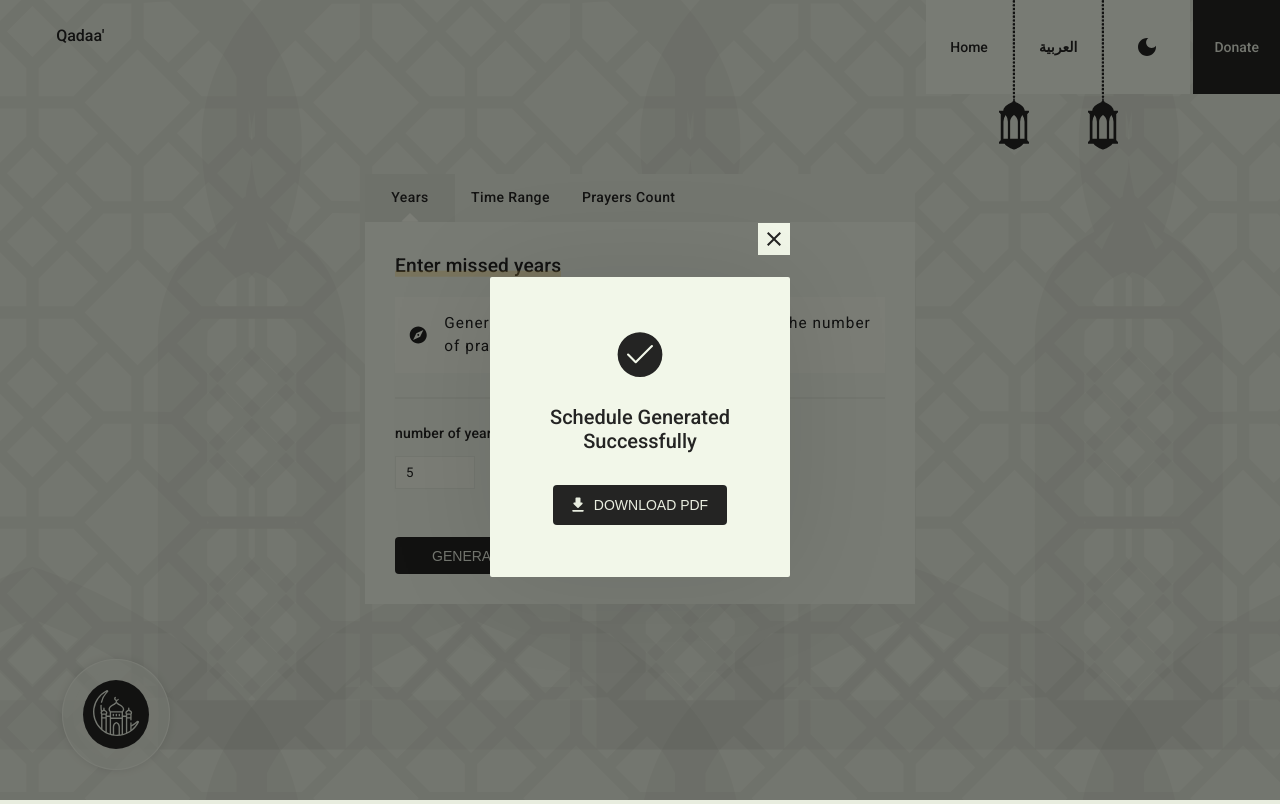
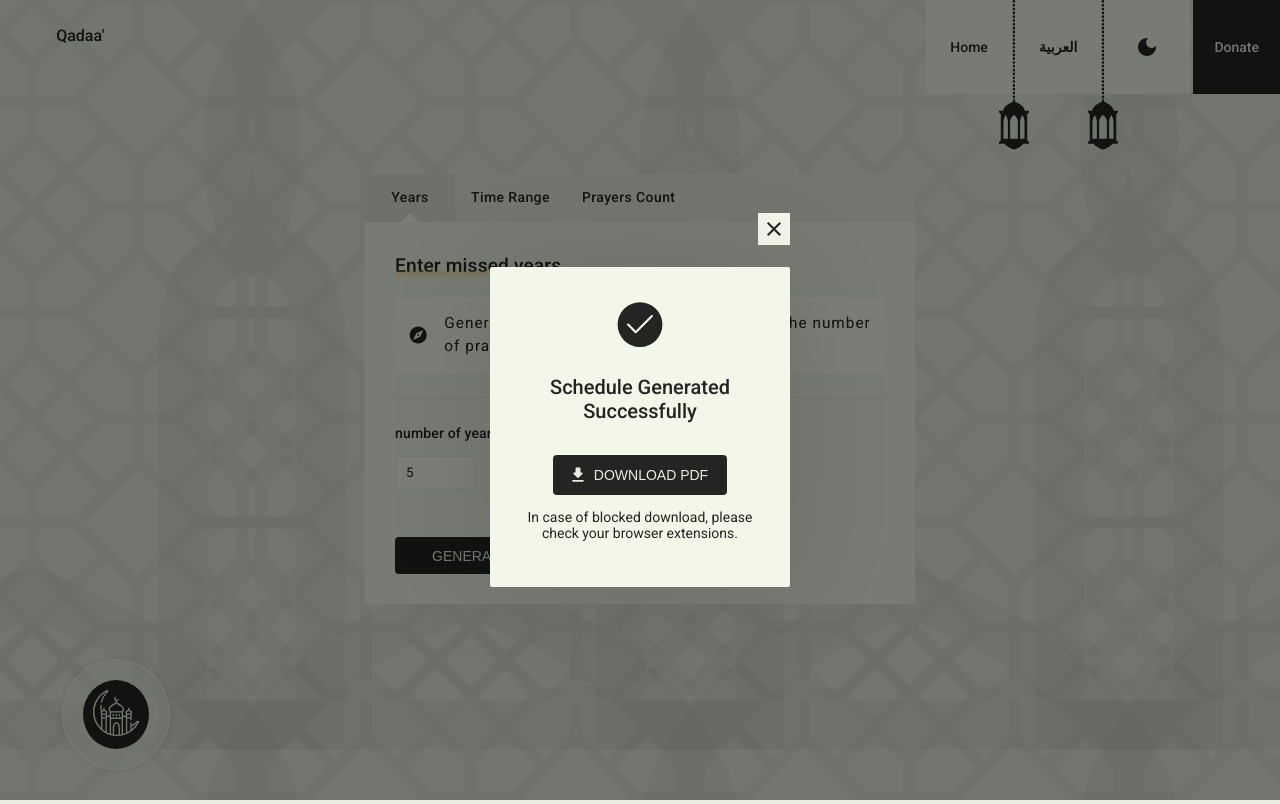
Before and after one commit to WeamAdel/qadaa, a Next.js app: page /generate-schedule in a window 1280 px wide. Both pictures are taken after typing "5" into the empty fields and a click on the button "GENERATE". Built offline with nearby package versions, Linux system fonts and the light colour scheme; no server answers.

Commit message:
Add Blocked Schedule Download Note

```diff
--- a/components/GenerateSchedule/GenerateModal/Download.tsx
+++ b/components/GenerateSchedule/GenerateModal/Download.tsx
@@ -9,7 +9,7 @@ interface Download {
 }
 
 function Download({ download }: Download) {
-  const { scheduleGenerated, downloadSchedule } = useContext(LangContext);
+  const { scheduleGenerated, downloadSchedule, blockedDownload } = useContext(LangContext);
 
   return (
     <div
@@ -26,6 +26,7 @@ function Download({ download }: Download) {
       <PrimaryIconButton title={downloadSchedule} onClick={download} testId="download-schedule-btn">
         <DownloadRounded fontSize="small" />
       </PrimaryIconButton>
+      <p className="generate-modal__blocked-download">{blockedDownload}</p>
     </div>
   );
 }
--- a/lang/ar.ts
+++ b/lang/ar.ts
@@ -43,6 +43,7 @@ const AR_TRANSLATION = {
   waitScheduleGeneration: "برجاء الانتظار حتى يتم إنشاء الجدول",
   scheduleGenerated: "تم إنشاء الجدول بنجاح",
   downloadSchedule: "تحميل PDF",
+  blockedDownload: "في حال رفض التحميل, من فضلك راجع إضافات المتصفح.",
 
   [Prayer.fajr]: Prayer.fajr,
   [Prayer.fajr]: "الفجر",
--- a/lang/en.ts
+++ b/lang/en.ts
@@ -44,6 +44,7 @@ const EN_TRANSLATION = {
   waitScheduleGeneration: "Please wait until schedule is generated",
   scheduleGenerated: "Schedule Generated Successfully",
   downloadSchedule: "Download PDF",
+  blockedDownload: "In case of blocked download, please check your browser extensions.",
 
   [Prayer.fajr]: Prayer.fajr,
   [Prayer.dhuhr]: Prayer.dhuhr,
--- a/styles/pages/generate-schedule.scss
+++ b/styles/pages/generate-schedule.scss
@@ -35,3 +35,8 @@
   margin-bottom: 32px;
   font-size: max(min(1.8vw, 20px), 16px);
 }
+
+.generate-modal__blocked-download {
+  font-size: 14px;
+  font-weight: normal;
+}
```
